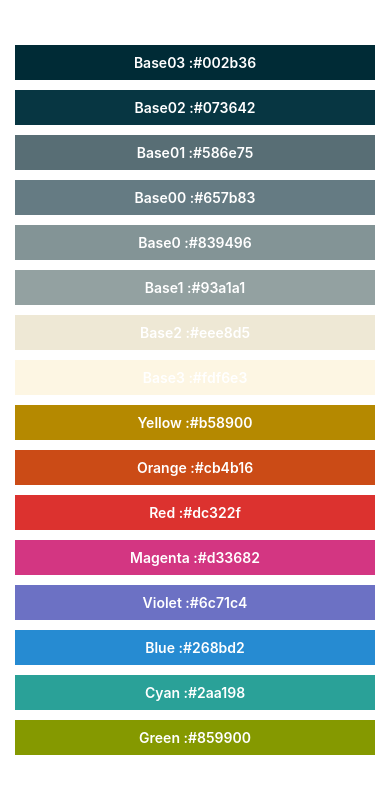
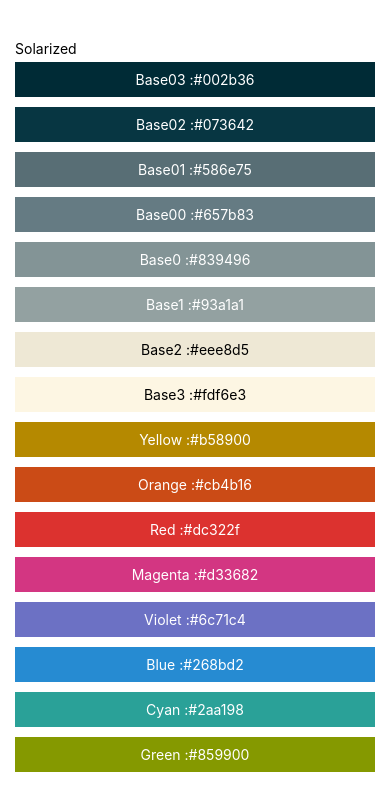
Before and after one commit to robhhr/react-native-palettes, a React Native app: screen / in a window 390 px wide. Shown: the top 810 px of the page. Built offline with nearby package versions, Linux system fonts and the light colour scheme.

Commit message:
modify text color contrast

```diff
--- a/App.js
+++ b/App.js
@@ -1,5 +1,5 @@
 import React from 'react'
-import {FlatList, SafeAreaView, StyleSheet, View} from 'react-native'
+import {FlatList, SafeAreaView, StyleSheet, Text} from 'react-native'
 import {ColorBox} from './components'
 
 const SOLARIZED_COLORS = [
@@ -31,6 +31,7 @@
         renderItem={({item}) => (
           <ColorBox colorName={item.colorName} hexColor={item.hexColor} />
         )}
+        ListHeaderComponent={<Text>Solarized</Text>}
       />
     </SafeAreaView>
   )
--- a/components/ColorBox.js
+++ b/components/ColorBox.js
@@ -1,14 +1,20 @@
 import React from 'react'
-import {Flatlist, StyleSheet, Text, View} from 'react-native'
+import {StyleSheet, Text, View} from 'react-native'
 
 const ColorBox = ({colorName, hexColor}) => {
   const boxBackground = {
     backgroundColor: hexColor,
   }
+  const textColor = {
+    color:
+      parseInt(hexColor.replace('#', ''), 16) > 0xffffff / 1.1
+        ? 'black'
+        : 'white',
+  }
   return (
     <View style={[styles.boxContainer, boxBackground]}>
-      <Text style={styles.boxText}>{colorName} :</Text>
-      <Text style={styles.boxText}>{hexColor}</Text>
+      <Text style={(styles.boxText, textColor)}>{colorName} :</Text>
+      <Text style={(styles.boxText, textColor)}>{hexColor}</Text>
     </View>
   )
 }
```
